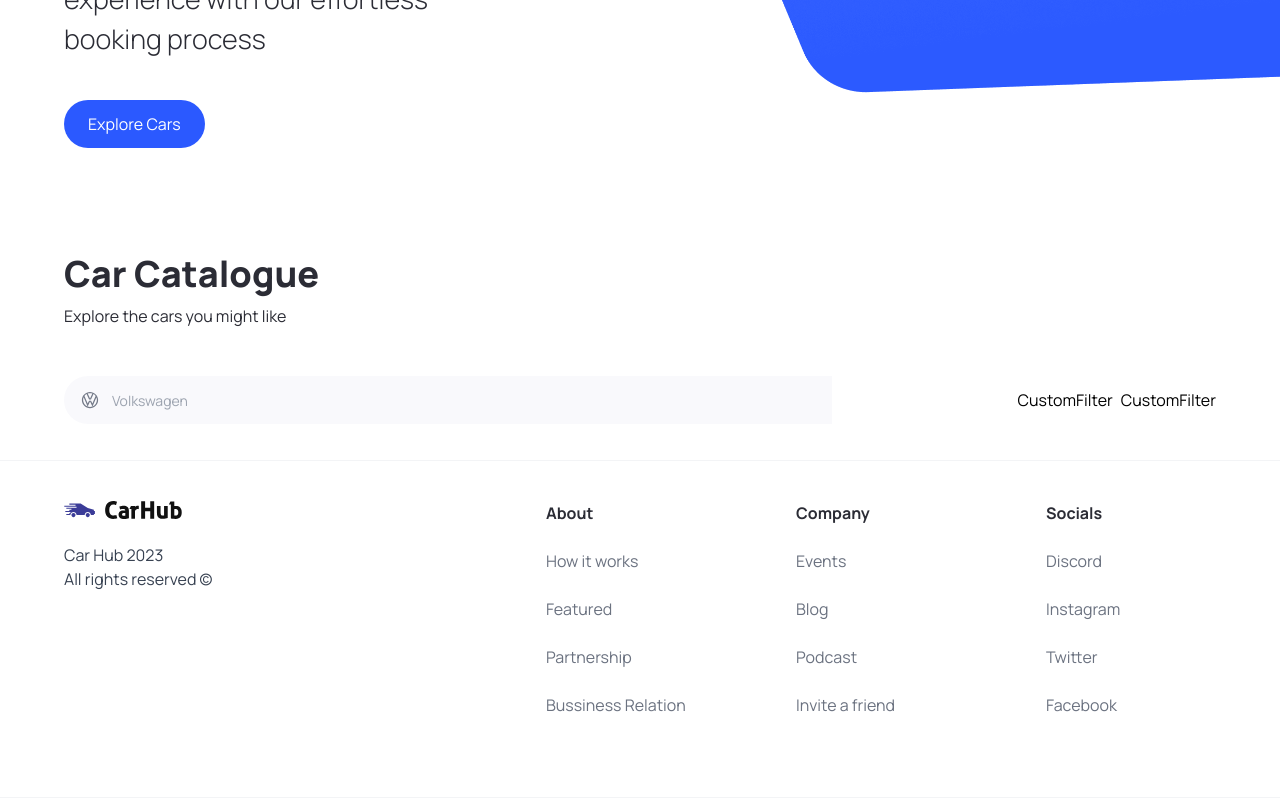
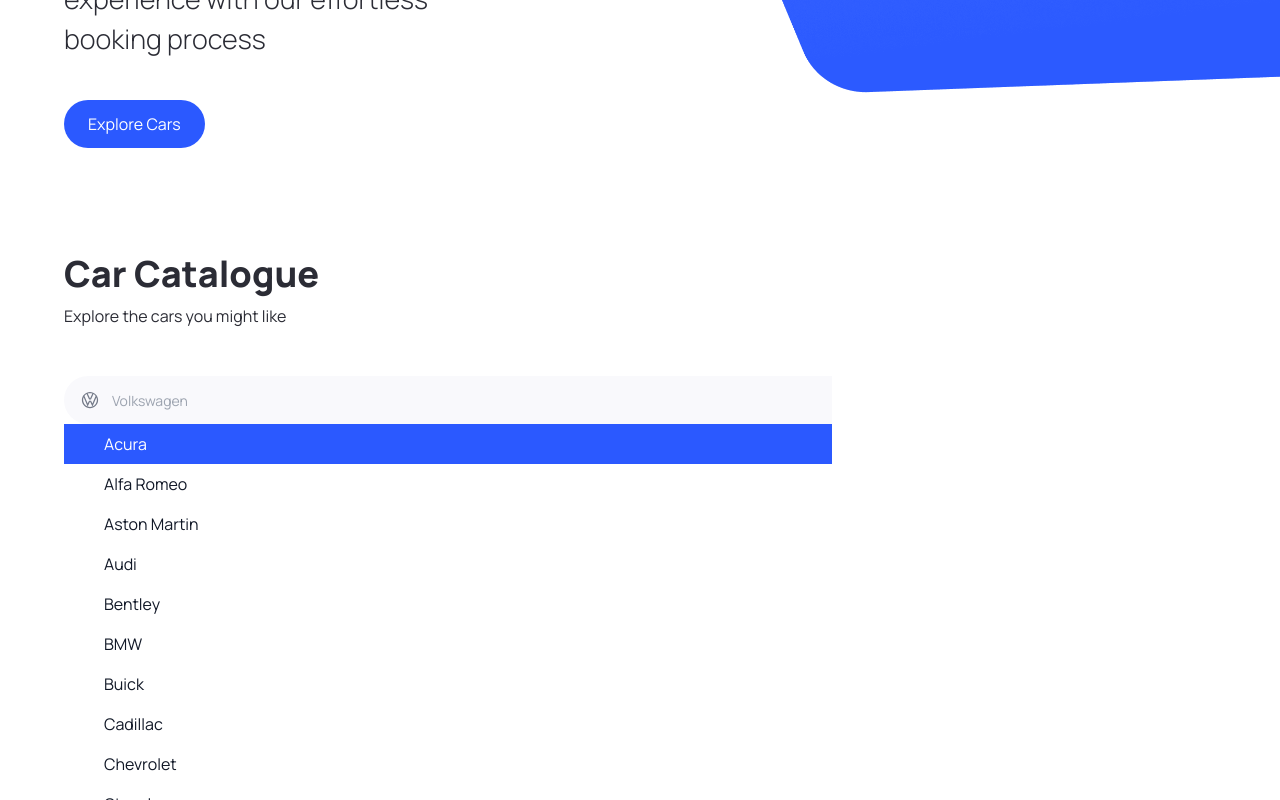
Before and after one commit to kaylee182000/Frontend, a Next.js app in the folder capstone3_nextjs/: page / in a window 1280 px wide. Both pictures are taken after a click on the button 82 px from the left and 1010 px from the top of the page. Shown: the part 610-1410 px from the top of the page. Built offline with nearby package versions, Linux system fonts and the light colour scheme.

Commit message:
Done with search by manufacturer

```diff
--- a/capstone3_nextjs/components/SearchManufacturer.tsx
+++ b/capstone3_nextjs/components/SearchManufacturer.tsx
@@ -1,19 +1,32 @@
 "use client";
 
-import React from "react";
-
+import React, { useState, Fragment } from "react";
 import Image from "next/image";
 import { Combobox, Transition } from "@headlessui/react";
 
 import { SearchManufacturesProps } from "@/types";
 
+import { manufacturers } from "@/constants";
+
 const SearchManufacturer = ({
   manufacturer,
   setManufacturer,
 }: SearchManufacturesProps) => {
+  const [query, setQuery] = useState("");
+
+  const filterManufacturer =
+    query === ""
+      ? manufacturers
+      : manufacturers.filter((item) =>
+          item
+            .toLowerCase()
+            .replace(/\s+/g, "")
+            .includes(query.toLowerCase().replace(/\s+/g, ""))
+        );
+
   return (
     <div className="search-manufacturer">
-      <Combobox>
+      <Combobox value={manufacturer} onChange={setManufacturer}>
         <div className="relative w-full">
           <Combobox.Button className="absolute top-[14px]">
             <Image
@@ -27,8 +40,53 @@
           <Combobox.Input
             className="search-manufacturer__input"
             placeholder="Volkswagen"
-            displayValue={(manufacturer) => manufacturer}
+            displayValue={(manufacturer: string) => manufacturer}
+            onChange={(e) => setQuery(e.target.value)}
           />
+          <Transition
+            as={Fragment}
+            leave="transition ease-in duration-100"
+            leaveFrom="opacity-100"
+            leaveTo="opacity-0"
+            afterLeave={() => setQuery("")}
+          >
+            <Combobox.Options>
+              {filterManufacturer.length === 0 && query !== "" ? (
+                <div className="search-manufacturer__option">Nothing found</div>
+              ) : (
+                filterManufacturer.map((item) => (
+                  <Combobox.Option
+                    value={item}
+                    key={item}
+                    className={({ active }) =>
+                      `relative search-manufacturer__option ${
+                        active ? "bg-primary-blue text-white" : "text-gray-900"
+                      } `
+                    }
+                  >
+                    {({ selected, active }) => (
+                      <>
+                        <span
+                          className={`block truncate ${
+                            selected ? "font-medium" : "font-normal"
+                          }`}
+                        >
+                          {item}
+                        </span>
+                        {selected ? (
+                          <span
+                            className={`absolute inset-y-0 left-0 flex items-center pl-3 ${
+                              active ? "text-white" : "text-teal-600"
+                            }`}
+                          ></span>
+                        ) : null}
+                      </>
+                    )}
+                  </Combobox.Option>
+                ))
+              )}
+            </Combobox.Options>
+          </Transition>
         </div>
       </Combobox>
     </div>
```
